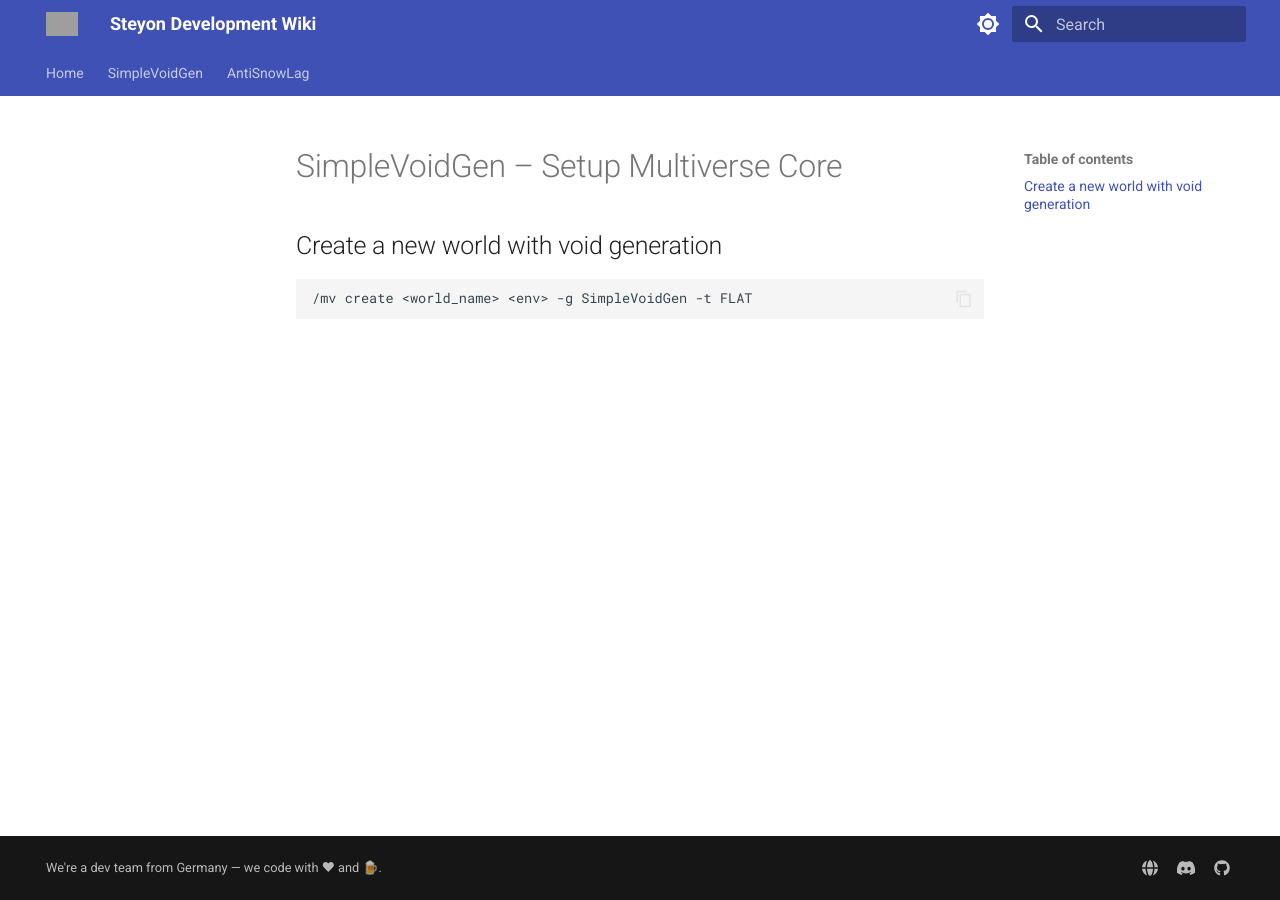
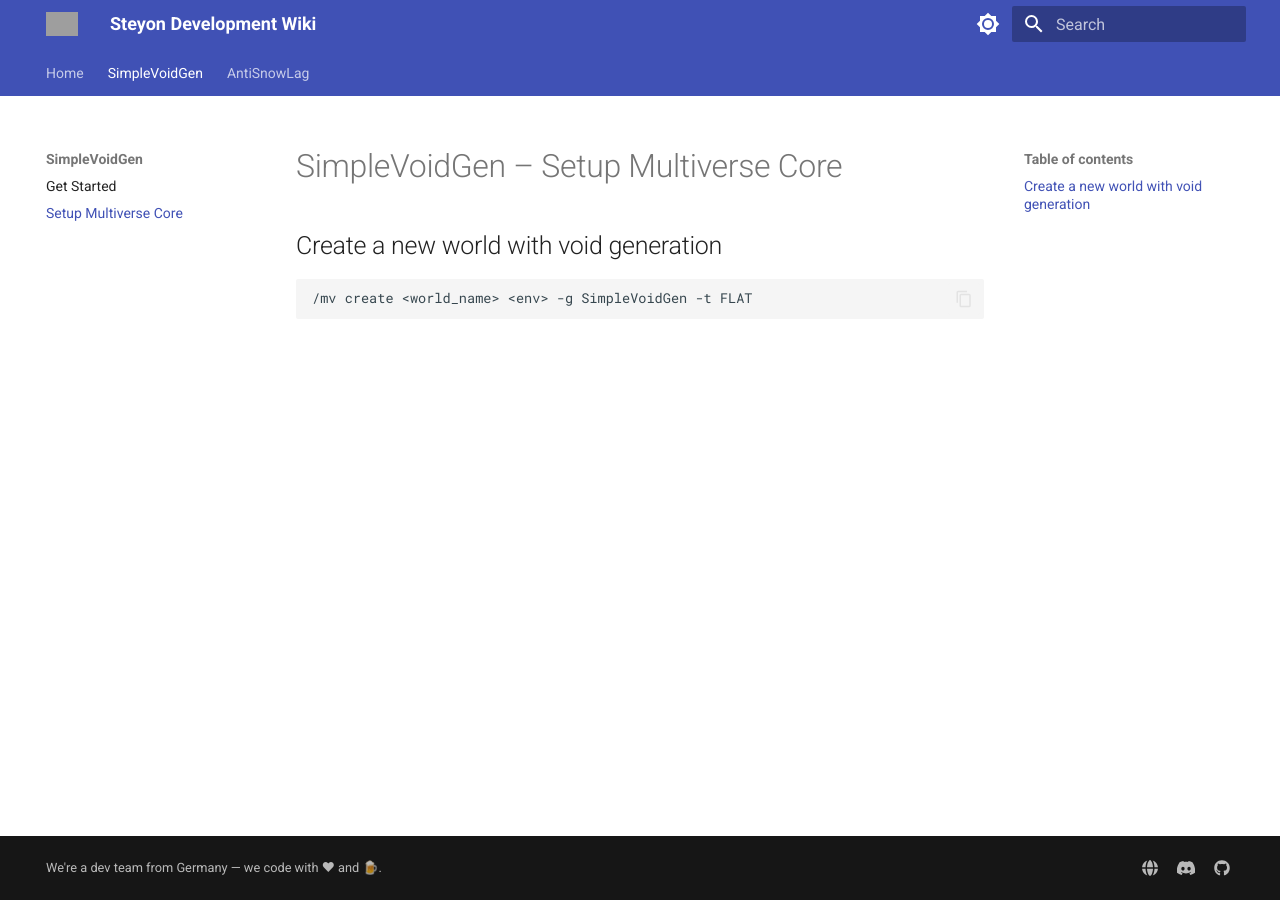
Before and after one commit to Steyondev/wiki, an MkDocs documentation site: the page built from docs/simplevoidgen/Multiverse-Core.md, in a window 1280 px wide. Built offline with MkDocs 1.6.1 and Material for MkDocs 9.7.7, drawn with Linux system fonts in a browser that asks for light colours; grey boxes are pictures that could not be loaded.

Commit message:
Fix link to Multiverse Core documentation

```diff
--- a/mkdocs.yml
+++ b/mkdocs.yml
@@ -32,7 +32,7 @@ nav:
   - Home: index.md
   - SimpleVoidGen:
     - Get Started: simplevoidgen/GetStarted.md
-    - Setup Multiverse Core: antisnowlag/Multiverse Core.md
+    - Setup Multiverse Core: simplevoidgen/Multiverse-Core.md
   - AntiSnowLag:
     - Get Started: antisnowlag/GetStarted.md
 
```
